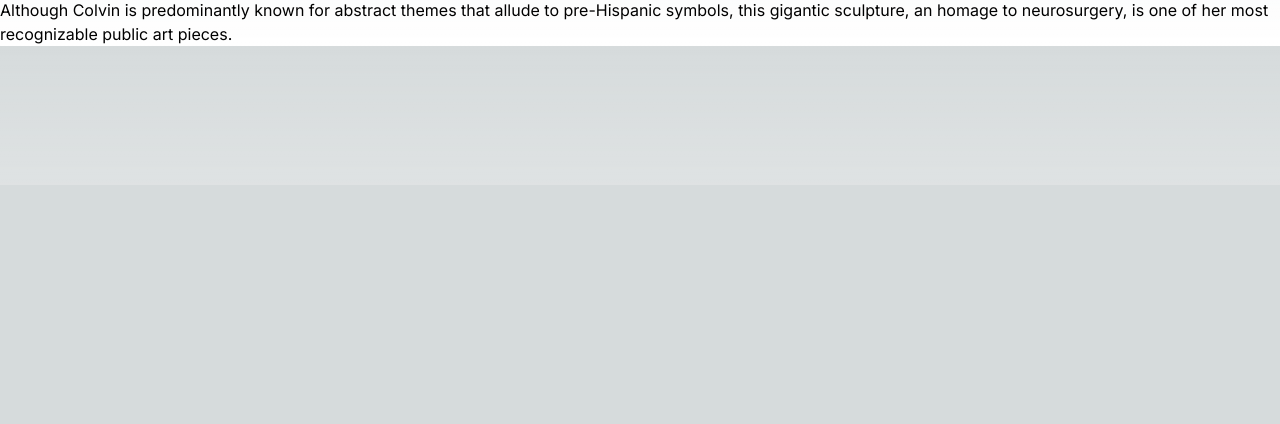
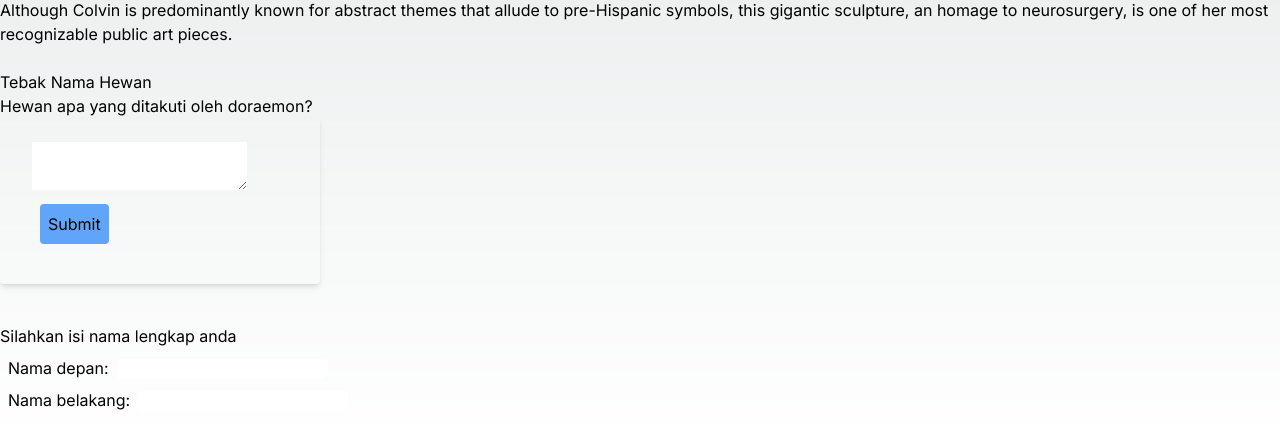
Before and after one commit to BntnggShll/PBF, a Next.js app in the folder pertemuan ke4/04-event-dan-state/: page / in a window 1280 px wide. Shown: the part 615-1039 px from the top of the page. Before the commit the page ends 800 px from the top, so only its background shows below. Built offline with nearby package versions, Linux system fonts and the light colour scheme.

Commit message:
Praktikum 5

```diff
--- a/pertemuan ke4/04-event-dan-state/src/app/page.tsx
+++ b/pertemuan ke4/04-event-dan-state/src/app/page.tsx
@@ -1,5 +1,6 @@
 "use client";
 import Tombol_1, { Tombol_2, Tombol_3 } from "@/components/button";
+import Form, { Form_2 } from "@/components/form";
 import Gallery from "@/components/gallery";
 
 export default function home() {
@@ -22,6 +23,10 @@
 
       <br></br>
       <Gallery />
+      <br></br>
+      <Form />
+      <br></br>
+      <Form_2 />
     </>
   );
 }
--- /dev/null
+++ b/pertemuan ke4/04-event-dan-state/src/components/form.tsx
@@ -0,0 +1,113 @@
+import { useState } from "react";
+
+export default function Form() {
+  const [jawaban, setJawaban] = useState("");
+  const [error, setError] = useState(null);
+  const [status, setStatus] = useState("typing");
+  if (status === "success") {
+    return <h1>Yay... Jawaban Benar!</h1>;
+  }
+
+  async function handleSubmit(e: { preventDefault: () => void }) {
+    e.preventDefault();
+    setStatus("submitting");
+    try {
+      await submitForm(jawaban);
+      setStatus("success");
+    } catch (err) {
+      setStatus("typing");
+      setError(err);
+    }
+  }
+
+  function handleTextareaChange(e) {
+    setJawaban(e.target.value);
+  }
+
+  return (
+    <>
+      <div className="w-full max-w-xs">
+        <h2>Tebak Nama Hewan</h2>
+        <p>Hewan apa yang ditakuti oleh doraemon?</p>
+        <form
+          className="shadow-md rounded px-8 pt-6 pb-8 mb-4 Itext-black border-gray-400"
+          onSubmit={handleSubmit}
+        >
+          <textarea
+            value={jawaban}
+            onChange={handleTextareaChange}
+            disabled={status === "submitting"}
+          />
+          <br />
+          <button
+            className="bg-blue-400 p-2 m-2 rounded text-smtext-white"
+            disabled={jawaban.length === 0 || status === "submitting"}
+          >
+            Submit
+          </button>
+          {error !== null && (
+            <p className="Error text-red-500 text-sm">{error.message}</p>
+          )}
+        </form>
+      </div>
+    </>
+  );
+}
+
+function submitForm(jawaban) {
+  // Anggap kode ini melakukan *request*
+  return new Promise<void>((resolve, reject) => {
+    setTimeout(() => {
+      let shouldError = jawaban.toLowerCase() !== "tikus";
+      if (shouldError) {
+        reject(
+          new Error(
+            "Tebakan yang bagus tetapi jawaban salah. Silahkan coba lagi!"
+          )
+        );
+      } else {
+        resolve();
+      }
+    }, 500); // set timeout selama 0,5 detik
+  });
+}
+
+
+export function Form_2() {
+  const [firstName, setFirstName] = useState("");
+  const [lastName, setLastName] = useState("");
+  const fullName = firstName + " " + lastName;
+  function handleFirstNameChange(e) {
+    setFirstName(e.target.value);
+  }
+
+  function handleLastNameChange(e) {
+    setLastName(e.target.value);
+  }
+
+  return (
+    <>
+      <h2>Silahkan isi nama lengkap anda</h2>
+      <label className="block w-full m-2">
+        Nama depan:
+        <input
+          className="text-sm value={firstName} Itext-black ml-2 rounded"
+          value={firstName}
+          onChange={handleFirstNameChange}
+        />
+      </label>
+
+      <label className="block w-full m-2">
+        Nama belakang:
+        <input
+          className="text-sm value={lastName} Itext-black ml-2 rounded"
+          value={lastName}
+          onChange={handleLastNameChange}
+        />
+      </label>
+      <p>
+        Nama lengkap Anda adalah: <b className="text-blue-600">{fullName}</b>
+      </p>
+    </>
+  );
+}
```
Also changed, not shown: 1 other file (tests, documents, lock files or other folders).
